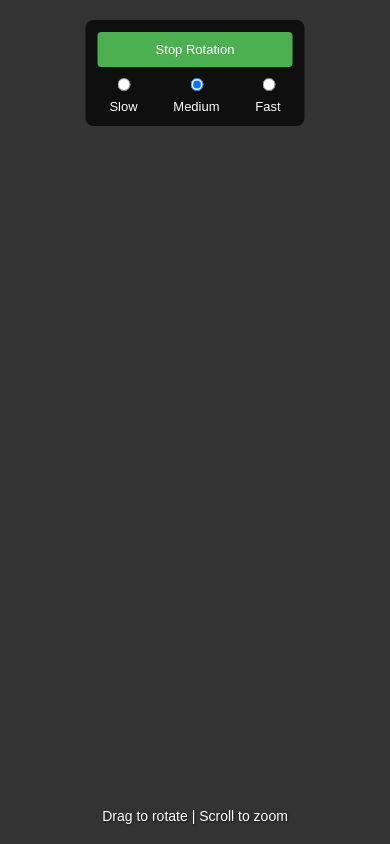
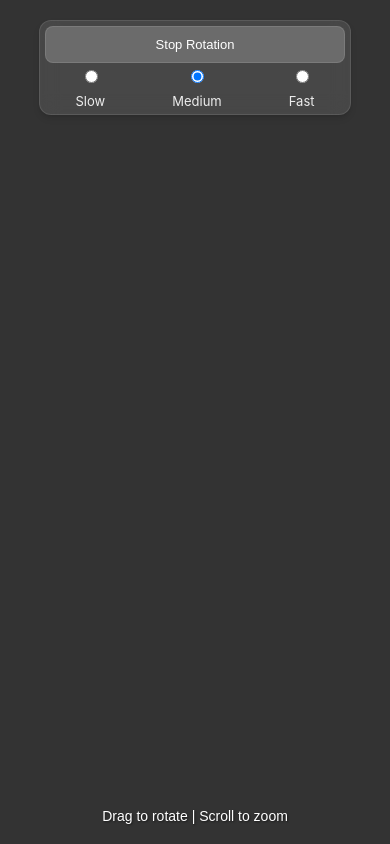
Before and after one commit to YBJ0000/threejs-monkey, a website built with Vite: page index.html in a window 390 px wide. Built offline with nearby package versions, Linux system fonts and the light colour scheme.

Commit message:
change styles

```diff
--- a/index.html
+++ b/index.html
@@ -35,44 +35,53 @@
       position: fixed;
       top: 20px;
       right: 20px;
-      background: rgba(0, 0, 0, 0.7);
+      background: rgba(255, 255, 255, 0.1);
+      backdrop-filter: blur(10px);
+      -webkit-backdrop-filter: blur(10px);
       padding: 15px;
-      border-radius: 8px;
+      border-radius: 12px;
       color: white;
-      font-family: Arial, sans-serif;
-      width: 120px;
+      font-family: -apple-system, BlinkMacSystemFont, "Segoe UI", Roboto, sans-serif;
+      width: 140px;
       transition: all 0.3s ease;
+      box-shadow: 0 4px 6px rgba(0, 0, 0, 0.1), 0 1px 3px rgba(0, 0, 0, 0.08);
+      border: 1px solid rgba(255, 255, 255, 0.1);
     }
 
     #rotateButton {
-      background: #4CAF50;
-      border: none;
+      background: rgba(255, 255, 255, 0.2);
+      border: 1px solid rgba(255, 255, 255, 0.1);
       color: white;
-      padding: 8px 16px;
-      border-radius: 4px;
+      padding: 10px 16px;
+      border-radius: 8px;
       cursor: pointer;
-      margin-bottom: 10px;
+      margin-bottom: 8px;
       width: 100%;
-      /* text size */
       font-size: 14px;
+      font-weight: 500;
+      transition: all 0.2s ease;
     }
 
     #rotateButton:hover {
-      background: #45a049;
+      background: rgba(255, 255, 255, 0.25);
+      transform: translateY(-1px);
+      box-shadow: 0 2px 4px rgba(0, 0, 0, 0.1);
     }
 
     .speed-control {
       display: flex;
       flex-direction: column;
-      gap: 8px;
+      gap: 10px;
       transition: all 0.3s ease;
+      padding: 5px 0;
     }
 
     .speed-option {
       display: flex;
       align-items: center;
-      gap: 8px;
-      color: white;
+      gap: 10px;
+      color: rgba(255, 255, 255, 0.9);
+      font-size: 13px;
     }
 
     /* 移动设备适配 */
@@ -82,13 +91,13 @@
         bottom: auto;
         right: 50%;
         transform: translateX(50%);
-        width: 50%;
-        max-width: 400px;
-        padding: 12px;
+        width: 80%;
+        max-width: 300px;
+        padding: 5px;
       }
 
       #rotateButton {
-        margin-bottom: 8px;
+        margin-bottom: 4px;
         padding: 10px;
         font-size: 13px;
       }
@@ -96,8 +105,9 @@
       .speed-control {
         flex-direction: row;
         justify-content: space-around;
-        gap: 12px;
+        gap: 6px;
         font-size: 13px;
+        padding: 0;
       }
 
       .speed-option {
```
